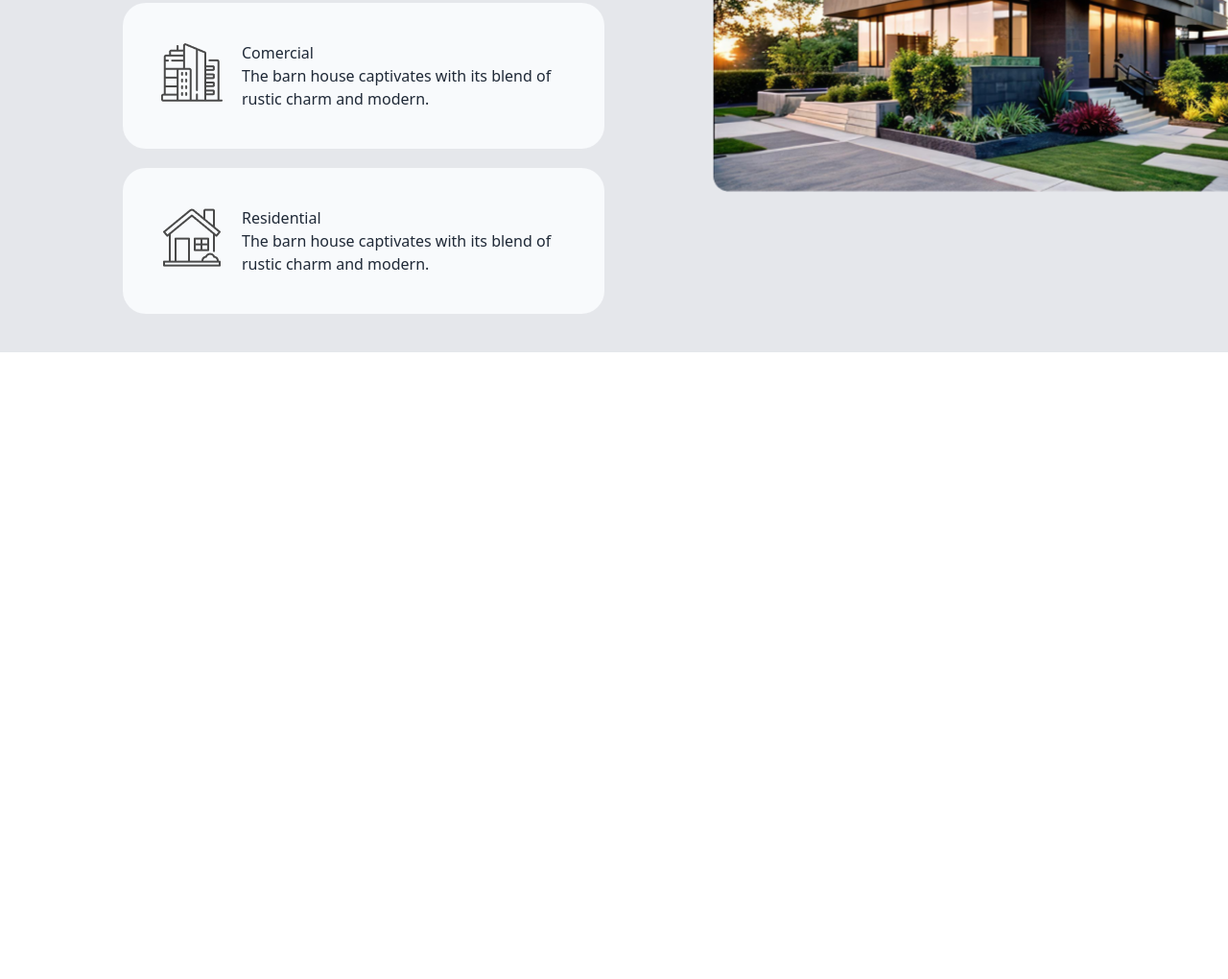
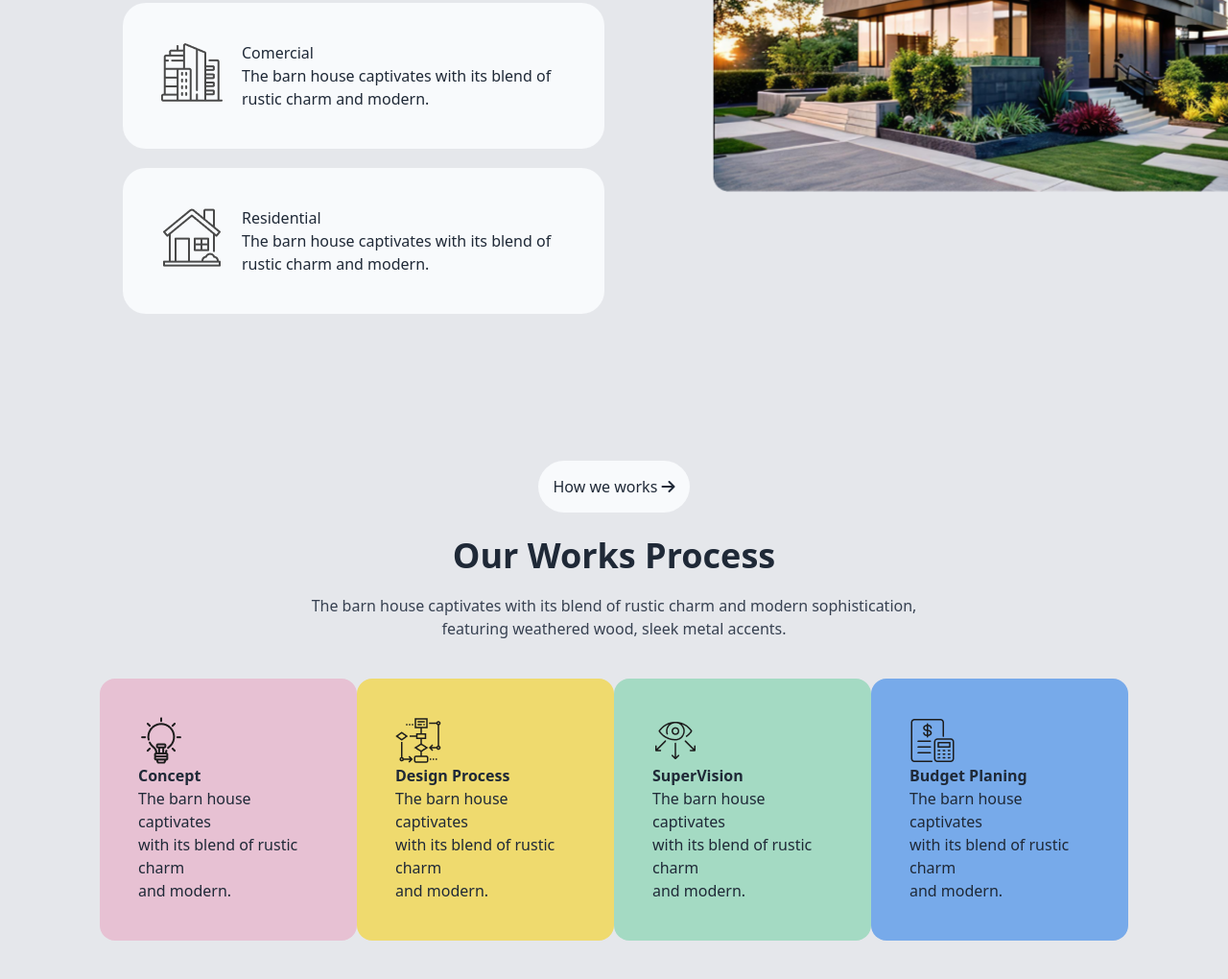
Before and after one commit to arpo008/PHA3, a plain HTML site: page index.html in a window 1280 px wide. Shown: the part 1083-2103 px from the top of the page at 96% size. Before the commit the page ends 1450 px from the top, so only its background shows below. Drawn offline with nearby package versions, Linux system fonts and the light colour scheme.

Commit message:
our works Process

```diff
--- a/index.html
+++ b/index.html
@@ -110,7 +110,7 @@
 
    <main>
     <div class="bg-gray-200 ">
-      <img class="w-28 h-10  text-black text-left mx-20" src="Vector.png" alt="">
+      <img class="w-28 h-10  text-black text-left mx-20 pt-1" src="Vector.png" alt="">
 
     </div>
     <div class=" flex bg-gray-200 pb-10" >
@@ -145,6 +145,39 @@
 
       </div>
     </div>
+<div class="bg-gray-200">
+    <div class=" text-center pt-32 ">
+      <a class="font-manrope rounded-full bg-slate-50 p-4  "> How we works <i class="fa-solid fa-arrow-right"></i> </a>
+    <h1 class="font-extrabold font-manrope mt-10 text-4xl">Our Works Process</h1>
+    <p class="text-gray-700 mt-5" >The barn house captivates with its blend of rustic charm and modern sophistication, <br> featuring weathered wood, sleek metal accents.</p>
+    </div>
+
+    <div class="flex mx-16  p-10 ">
+        <div class="rounded-2xl bg-[#E7C1D3] mx-auto p-10">
+          <img src="concept.png" alt="">
+          <h2 class="font-bold">Concept</h2>
+          <p>The barn house captivates <br> with its blend of rustic charm <br> and modern.</p>
+        </div>
+
+        <div class="rounded-2xl bg-[#EFDA6E] mx-auto p-10">
+          <img src="flow-chart.png" alt="">
+          <h2 class="font-bold">Design Process</h2>
+          <p>The barn house captivates <br> with its blend of rustic charm <br> and modern.</p>
+        </div>
+
+        <div class="rounded-2xl bg-[#A4DAC3] mx-auto p-10">
+          <img src="vision.png" alt="">
+          <h2 class="font-bold">SuperVision</h2>
+          <p>The barn house captivates <br> with its blend of rustic charm <br> and modern.</p>
+        </div>
+
+        <div class="rounded-2xl bg-[#77AAEA] mx-auto p-10">
+          <img src="budget-planning.png" alt="">
+          <h2 class="font-bold">Budget Planing</h2>
+          <p>The barn house captivates <br> with its blend of rustic charm <br> and modern.</p>
+        </div>
+    </div>
+</div>
    </main>
 </body>
 </html>
```
